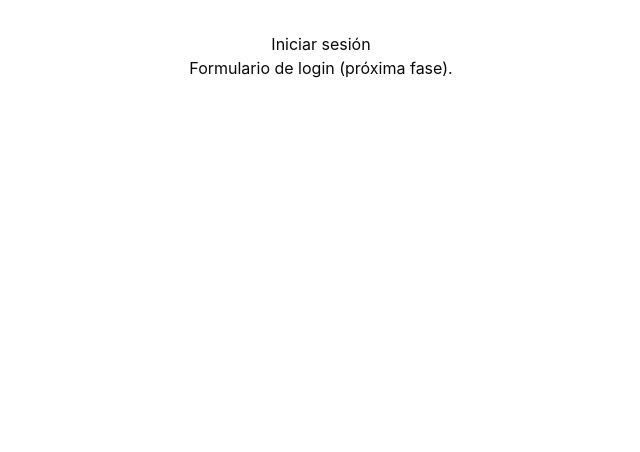
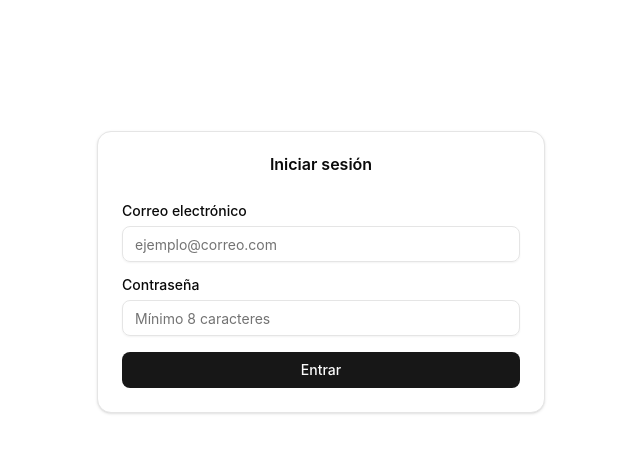
Before and after one commit to paulofpaiva/frontend-woow, a React (Vite) app: page /login in a window 1280 px wide. Shown: the top 452 px of the page, without its empty margins (319-959 px from the left). Built offline with nearby package versions, Linux system fonts and the light colour scheme; no server answers.

Commit message:
feat: add LoginPage with shadcn form

```diff
--- a/src/pages/LoginPage.tsx
+++ b/src/pages/LoginPage.tsx
@@ -1,8 +1,83 @@
+import { useLogin } from "@/hooks/useLogin";
+import { Button } from "@/components/ui/button";
+import { Card, CardContent, CardHeader, CardTitle } from "@/components/ui/card";
+import {
+  Form,
+  FormControl,
+  FormField,
+  FormItem,
+  FormLabel,
+  FormMessage,
+} from "@/components/ui/form";
+import { Input } from "@/components/ui/input";
+
 export function LoginPage() {
+  const { form, onSubmit } = useLogin();
+  const rootError = form.formState.errors.root?.message;
+
   return (
-    <main>
-      <h1>Iniciar sesión</h1>
-      <p>Formulario de login (próxima fase).</p>
+    <main className="flex min-h-[60vh] items-center justify-center p-6">
+      <Card className="w-full max-w-md">
+        <CardHeader>
+          <CardTitle>Iniciar sesión</CardTitle>
+        </CardHeader>
+        <CardContent>
+          <Form {...form}>
+            <form onSubmit={form.handleSubmit(onSubmit)} className="space-y-4">
+              {rootError && (
+                <p className="text-destructive text-sm" role="alert">
+                  {rootError}
+                </p>
+              )}
+              <FormField
+                control={form.control}
+                name="email"
+                render={({ field }) => (
+                  <FormItem>
+                    <FormLabel>Correo electrónico</FormLabel>
+                    <FormControl>
+                      <Input
+                        type="email"
+                        placeholder="ejemplo@correo.com"
+                        autoComplete="email"
+                        disabled={form.formState.isSubmitting}
+                        {...field}
+                      />
+                    </FormControl>
+                    <FormMessage />
+                  </FormItem>
+                )}
+              />
+              <FormField
+                control={form.control}
+                name="password"
+                render={({ field }) => (
+                  <FormItem>
+                    <FormLabel>Contraseña</FormLabel>
+                    <FormControl>
+                      <Input
+                        type="password"
+                        placeholder="Mínimo 8 caracteres"
+                        autoComplete="current-password"
+                        disabled={form.formState.isSubmitting}
+                        {...field}
+                      />
+                    </FormControl>
+                    <FormMessage />
+                  </FormItem>
+                )}
+              />
+              <Button
+                type="submit"
+                className="w-full"
+                disabled={form.formState.isSubmitting}
+              >
+                {form.formState.isSubmitting ? "Cargando…" : "Entrar"}
+              </Button>
+            </form>
+          </Form>
+        </CardContent>
+      </Card>
     </main>
   );
 }
```
